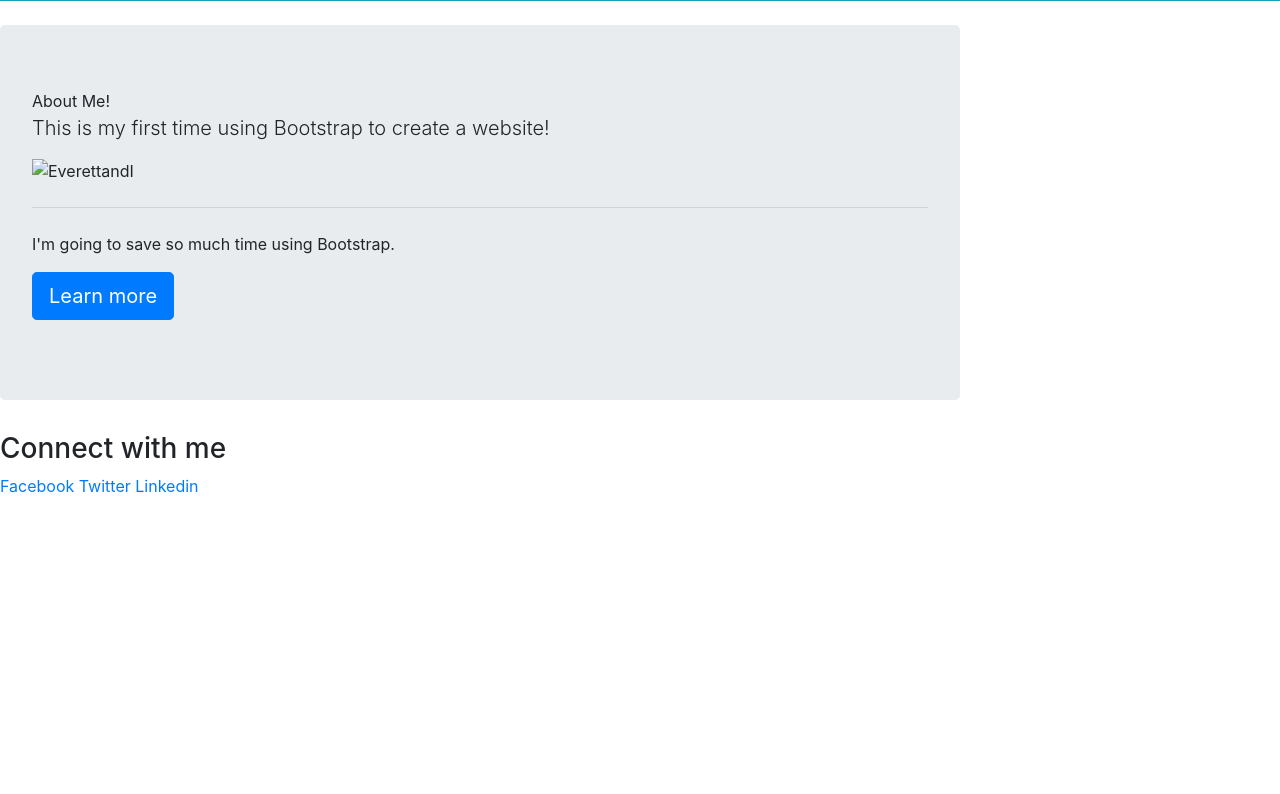
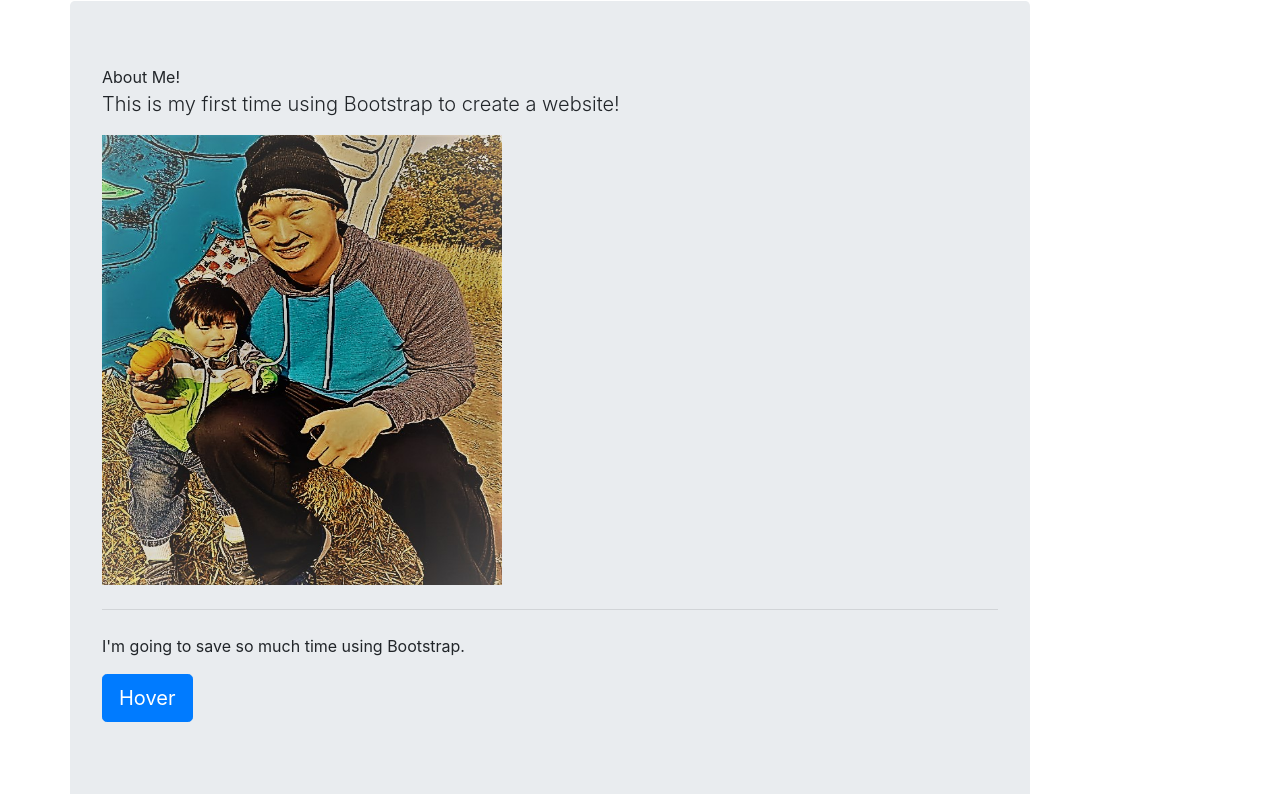
Before and after one commit to klwidmer/Basic-Portfolio, a plain HTML site: page contact.html in a window 1280 px wide. Shown: the part 79-873 px from the top of the page. Before the commit the page ends 800 px from the top, so only its background shows below. Drawn offline with nearby package versions, Linux system fonts and the light colour scheme; files that its build step writes are made by us from their sources; files whose address does not match are found by name.

Commit message:
fourth-commit

```diff
--- a/contact.html
+++ b/contact.html
@@ -8,10 +8,21 @@
     <link rel="stylesheet" href="https://maxcdn.bootstrapcdn.com/bootstrap/4.0.0/css/bootstrap.min.css" integrity="sha384-Gn5384xqQ1aoWXA+058RXPxPg6fy4IWvTNh0E263XmFcJlSAwiGgFAW/dAiS6JXm"
         crossorigin="anonymous">
     <title>Contact</title>
+<style>
+.btn:hover {
+    background-color: blueviolet;
+}
+
+.a:link {
+    color: green;
+}
+
+</style>
+
 </head>
 
 <body>
-    ×
+
     <nav class="navbar navbar-expand-lg navbar-light bg-info">
         <a class="navbar-brand" href="#">Kevin Widmer</a>
         <button class="navbar-toggler" type="button" data-toggle="collapse" data-target="#navbarColor03" aria-controls="navbarColor03"
@@ -45,17 +56,21 @@
 
     <br>
 
+    <div class="container">
+        <div class="row">
+
     <div class="jumbotron" style="width: 960px" <h1 class="display-6">About Me!</h1>
-        <p class="lead">This is my first time using Bootstrap to create a website!</p>
-        <img src="Everett.jpg" alt="EverettandI">
-        <hr class="my-4">
-        <p>I'm going to save so much time using Bootstrap.</p>
-        <p class="lead">
-            <a class="btn btn-primary btn-lg" href="#" role="button">Learn more</a>
-        </p>
+             <p class="lead">This is my first time using Bootstrap to create a website!</p>
+             <img src="C:\Users\klwid\Desktop\Basic-Portfolio\assets\images\Everett1.jpg" alt="EverettandI" height="450px" width="400px">
+             <hr class="my-4">
+             <p>I'm going to save so much time using Bootstrap.</p>
+             <p class="lead">
+            <a class="btn btn-primary btn-lg" href="#" role="button">Hover</a>
+            </p>
+    </div>
     </div>
 
-    <div class="w3-sidebar w3-light-grey w3-bar-block" style="width:270px">
+    <div class="w3-sidebar w3-light-grey w3-bar-block" style="width:270px float:left">
         <h3 class="w3-bar-item">Connect with me</h3>
         <a href="#" class="w3-bar-item w3-button">Facebook</a>
         <a href="#" class="w3-bar-item w3-button">Twitter</a>
```
Also changed, not shown: assets/images/Everett.jpg (renamed from assets/images/Everett.jpg.jpg), assets/images/Everett1.jpg (added), assets/images/Xmas.jpg (added).
